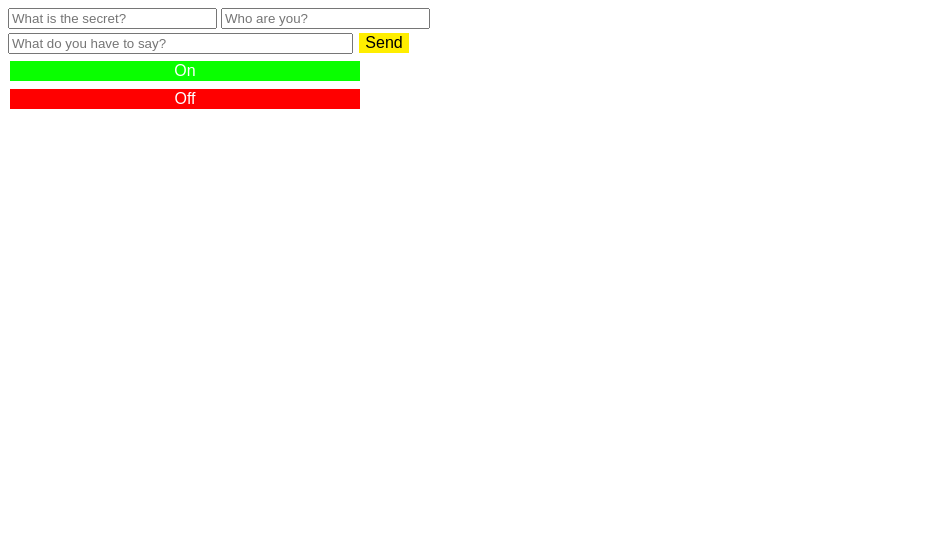
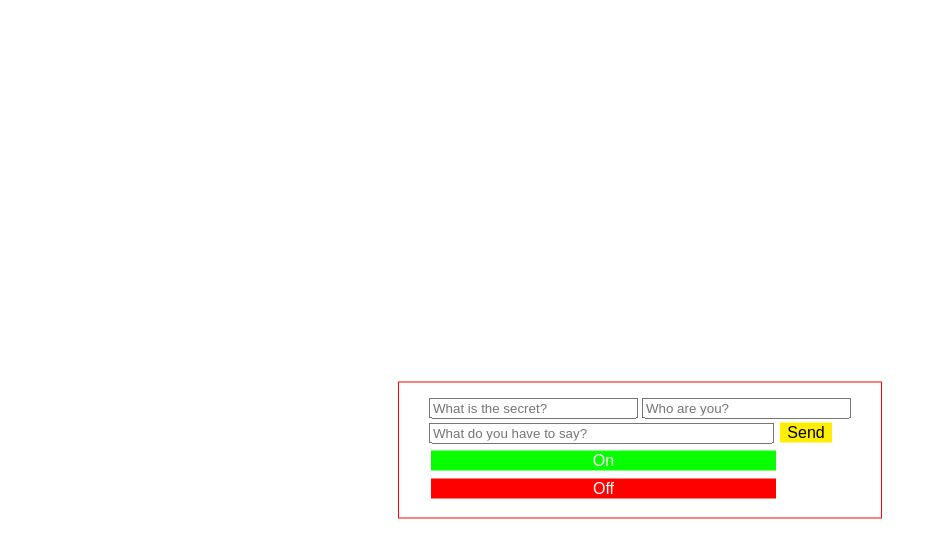
Before and after one commit to thekingofthepirates/lights, a Jekyll site: the page lights.html, which Jekyll copies as it is, in a window 1280 px wide. Shown: the top 558 px of the page, without its empty margins (0-937 px from the left). Built offline with Jekyll 4.4.1, drawn with Linux system fonts in a browser that asks for light colours.

Commit message:
center the lights panel

```diff
--- a/lights.html
+++ b/lights.html
@@ -6,7 +6,6 @@
         .button {
             border: none;
             color: white;
-            /* padding: 15px 32px; */
             text-align: center;
             text-decoration: none;
             display: inline-block;
@@ -15,35 +14,56 @@
             cursor: pointer;
         }
 
-        .button_send {
+        #button_send {
             background-color: #ffee00;
             color: black;
-            width: 50px;
+            width: 52px;
         }
 
-        .button_on {
+        #button_on {
             background-color: #09ff00;
-            width: 350px;
+            width: 345px;
         }
 
-        .button_off {
+        #button_off {
             background-color: #ff0000;
-            width: 350px;
+            width: 345px;
+        }
+
+        #container {
+            height: 200px;
+            position: relative;
+            border: 3px solid green;
+        }
+
+        #form {
+            padding: 15px 30px;
+            border: 1px solid red;
+            margin: 0;
+            position: absolute;
+            top: 50%;
+            left: 50%;
+            -ms-transform: translate(-50%, -50%);
+            transform: translate(-50%, -50%);
         }
     </style>
 </head>
 <title>Panel</title>
 
 <body>
+    <div class="container">
+        <div id="form">
             <input type="text" size="23" placeholder="What is the secret?" id="secret">
             <input type="text" size="23" placeholder="Who are you?" id="username">
             <br>
             <input type="text" size="40" placeholder="What do you have to say?" id="message">
-    <button type="button" class="button button_send" id="send">Send</button>
+            <button type="button" class="button" id="button_send">Send</button>
             <br>
-    <button type="button" class="button button_on" id="on">On</button>
+            <button type="button" class="button" id="button_on">On</button>
             <br>
-    <button type="button" class="button button_off" id="off">Off</button>
+            <button type="button" class="button" id="button_off">Off</button>
+        </div>
+    </div>
     <script>
         document.getElementById("send").addEventListener("click", send, false);
         document.getElementById("on").addEventListener("click", on, false);
```
Lines whose indentation alone changed are shown as unchanged.
